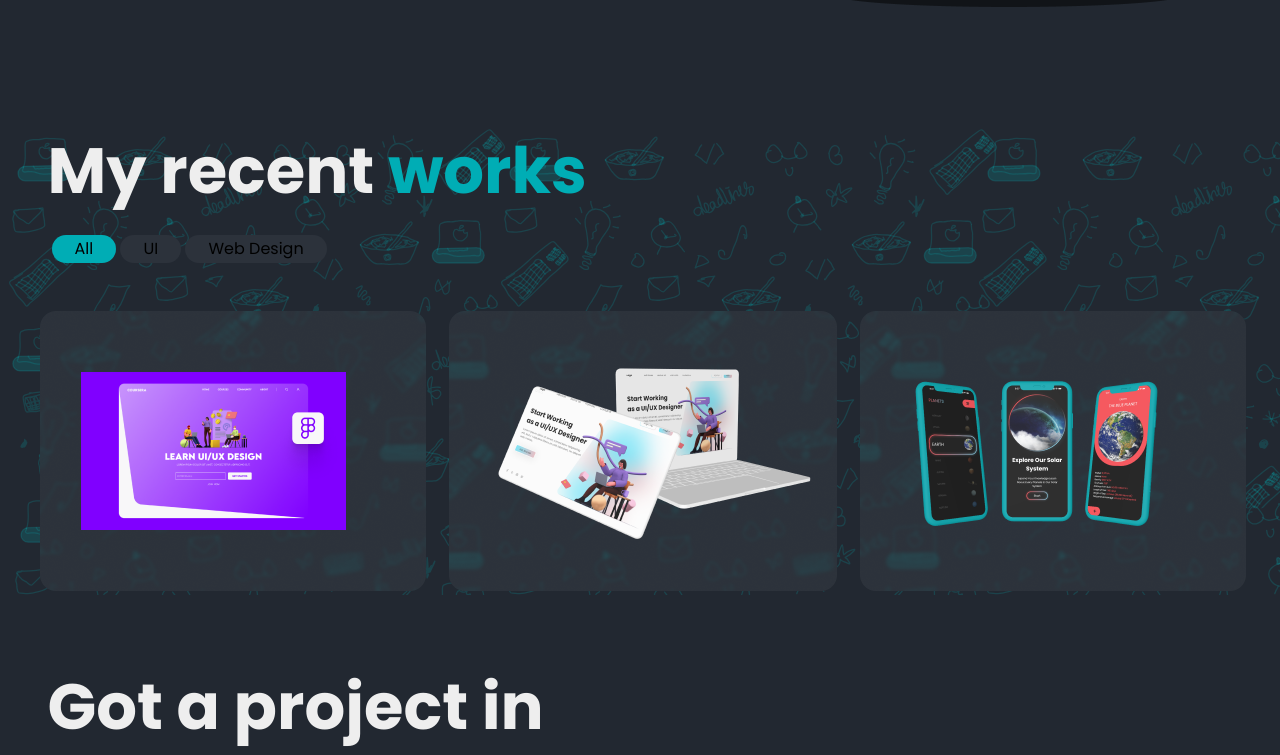
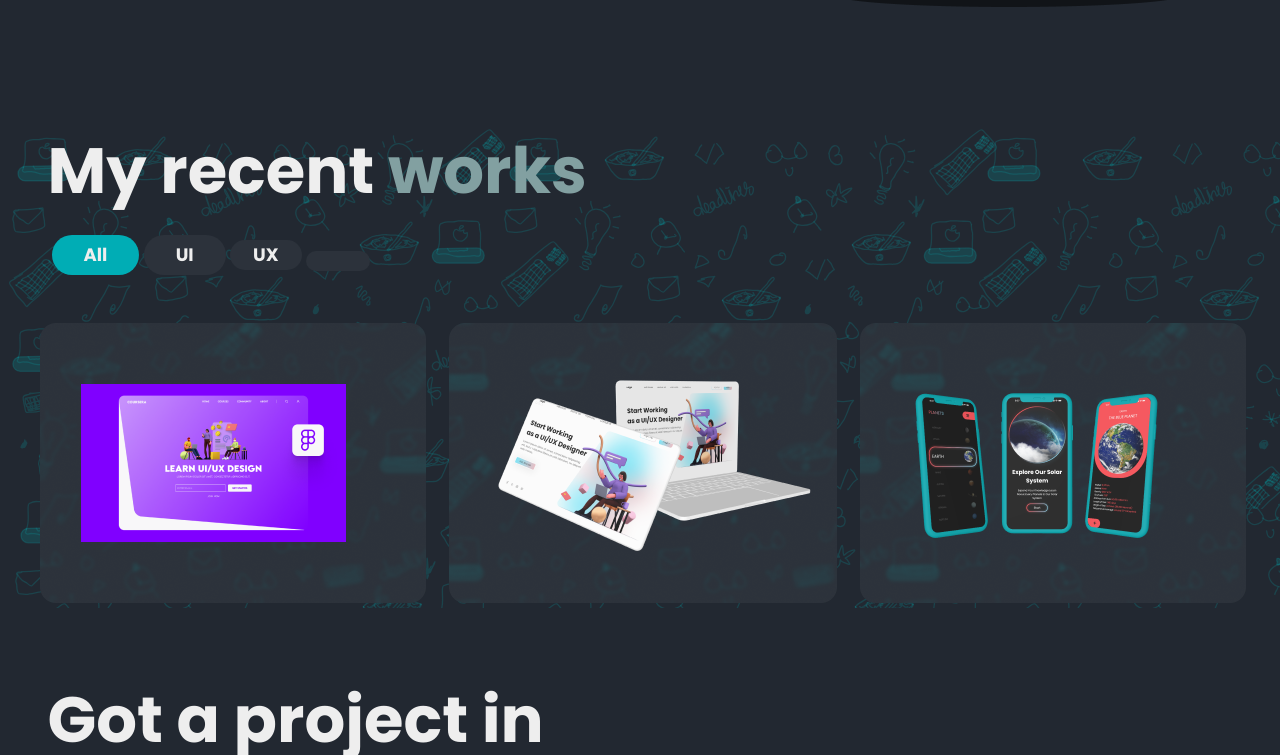
Before and after one commit to Sarvarbek0621/SeulDesign, a plain HTML site: page index.html in a window 1280 px wide. Shown: the part 1560-2315 px from the top of the page. Drawn offline with nearby package versions, Linux system fonts and the light colour scheme.

Commit message:
first commit

```diff
--- a/css/style.css
+++ b/css/style.css
@@ -189,31 +189,60 @@ h6 {
 }
 
 .work-section .work-title span {
-	color: #00ADB5;
+	color: hsl(182, 14%, 57%);
 }
 
 .work-section .btn-one {
 	border-radius: 24px;
 	background: #00ADB5;
-	padding: 5px 23px;
+	padding: 10px 32px;
 	border: none;
 	cursor: pointer;
 }
 
+.work-section .btn-one span {
+	color: #EEE;
+	font-size: 18px;
+	font-weight: 700;
+}
+
 .work-section .btn-two {
+	border-radius: 24px;
+	padding: 10px 32px;
+	background-color: #2C323B;
+	border: none;
+	cursor: pointer;
+}
+.work-section .btn-two span{
+	color: #EEE;
+	font-size: 18px;
+	font-weight: 700;
+}
+
+.work-section .btn-three {
+	border-radius: 24px;
+	padding: 10px 32px;
+	background-color: #2C323B;
+	border: none;
+	cursor: pointer;
+}
+
+.work-section .btn-three span {
+	color: #EEE;
+	font-size: 18px;
+	font-weight: 700;
+}
+.work-section .btn-sri {
 	border-radius: 24px;
 	padding: 5px 23px;
 	background-color: #2C323B;
 	border: none;
 	cursor: pointer;
 }
-
-.work-section .btn-three {
-	border-radius: 24px;
-	padding: 5px 23px;
-	background-color: #2C323B;
-	border: none;
-	cursor: pointer;
+.work-section .btn-sri span{
+	color: #EEE;
+	font-size: 18px;
+	font-weight: 700;
 }
 
 .work-section .work-btns {
--- a/index.html
+++ b/index.html
@@ -81,9 +81,10 @@
 					<h1>My recent <span>works</span></h1>
 				</div>
 				<div class="work-btns">
-					<button class="btn-one">All</button>
-					<button class="btn-two">UI</button>
-					<button class="btn-three">Web Design</button>
+					<button class="btn-one"><span>All</span></button>
+					<button class="btn-two"><span>UI</span></button>
+					<button class="btn-sri"><span>UX</span></button>
+					<button class="btn-three"><span></span></button>
 				</div>
 			</div>
 			<div class="work-boxes">
@@ -122,8 +123,10 @@
 				<input class="mind-message" type="text" name="message" placeholder="Message">
 			  </div>
 				  <div class="send-button">
-					Send Message
+					<button>
+						Send Message
 					<img src="images/icons/send-icon.svg" alt="send-icon">
+					</button>
 				  </div>
 		   </div>
 
```
